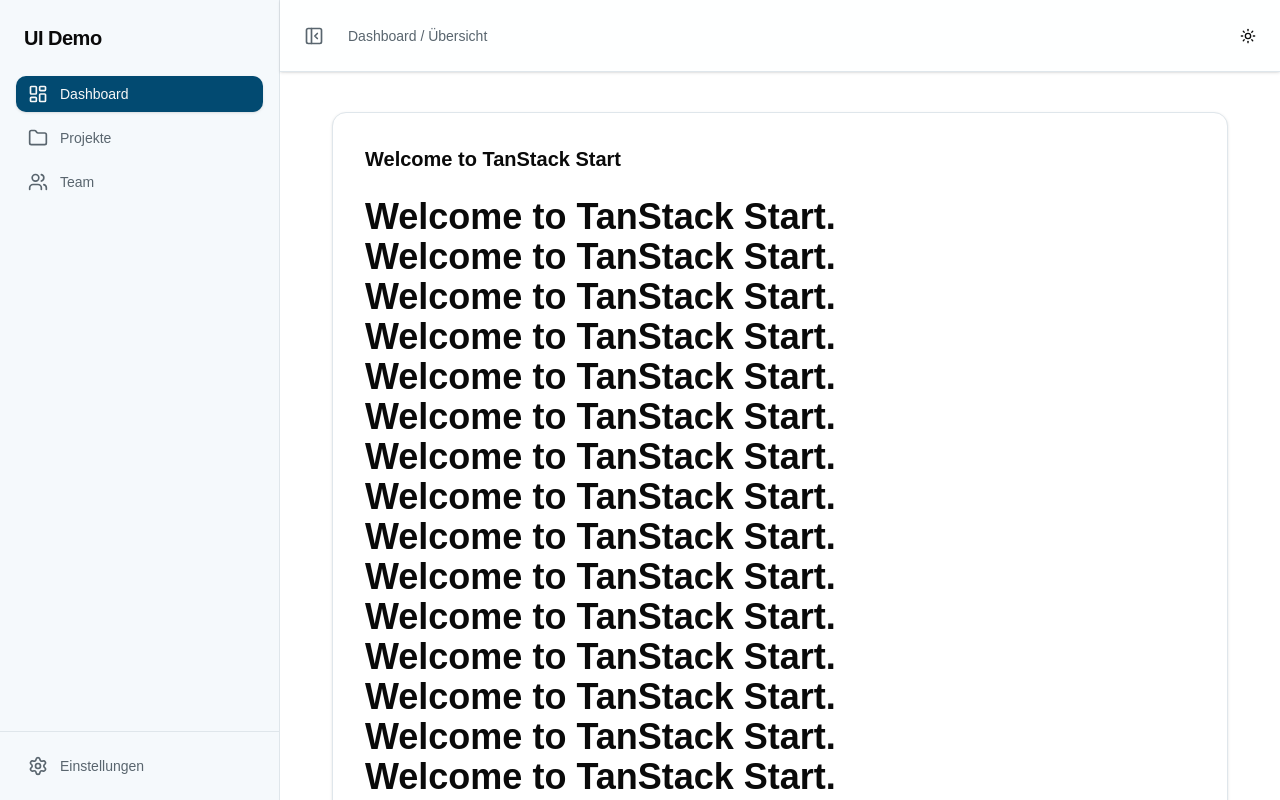
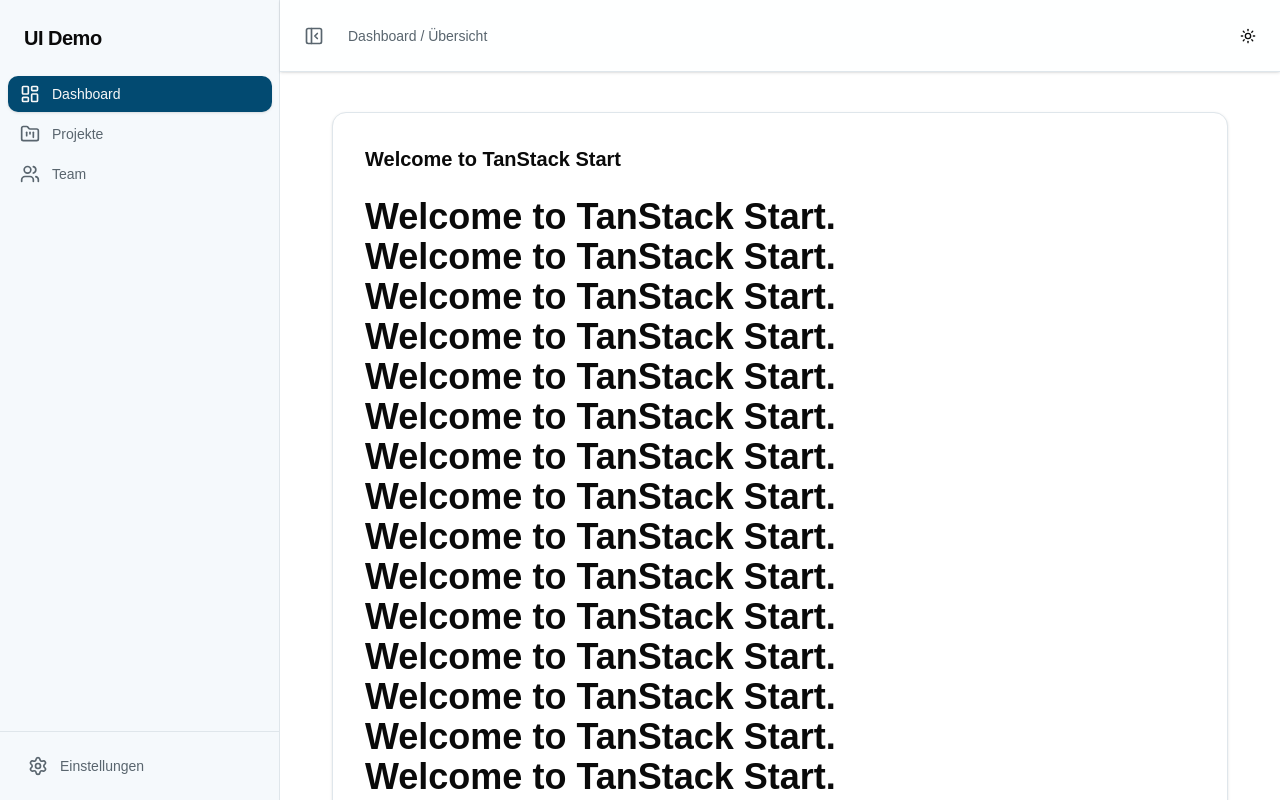
Before and after one commit to stefan8893/ui-demo, a React (Vite) app: page / in a window 1280 px wide. Shown: the top 800 px of the page. Built offline with nearby package versions, Linux system fonts and the light colour scheme.

Commit message:
sidebar improved

```diff
--- a/src/components/ui/nav-item.tsx
+++ b/src/components/ui/nav-item.tsx
@@ -1,41 +1,40 @@
+// components/ui/nav-item.tsx
+import { Link } from '@tanstack/react-router'
 import { cn } from '@/lib/utils'
+import { SheetClose } from './sheet'
 
 interface NavItemProps {
   icon: React.ReactNode
   label: string
-  active?: boolean
-  onClick?: () => void
-  className?: string
+  to: string
+  isMobile?: boolean
 }
 
-export function NavItem({
-  icon,
-  label,
-  active,
-  onClick,
-  className,
-}: NavItemProps) {
-  return (
-    <button
-      onClick={onClick}
+export function NavItem({ icon, label, to, isMobile }: NavItemProps) {
+  const content = (
+    <Link
+      to={to}
+      // preload="intent" lädt die Daten der Seite schon, wenn man mit der Maus drüberfährt!
+      preload="intent"
       className={cn(
         'w-full flex items-center gap-3 px-3 py-2 rounded-lg text-sm font-medium transition-all cursor-pointer',
-        active
-          ? 'bg-primary text-primary-foreground shadow-sm'
-          : 'text-muted-foreground hover:text-foreground hover:bg-accent',
-        className,
+        'text-muted-foreground hover:text-foreground hover:bg-accent',
       )}
+      // Die "activeProps" sind das Zaubermittel von TanStack:
+      // Sie werden automatisch angewendet, wenn die Route aktiv ist.
+      activeProps={{
+        className:
+          'bg-primary text-primary-foreground shadow-sm hover:bg-primary/90',
+      }}
     >
-      {/* Wir erzwingen eine feste Größe für Icons, damit alles perfekt fluchtet */}
-      <span
-        className={cn(
-          'size-5 flex items-center justify-center',
-          active ? 'text-primary-foreground' : 'text-muted-foreground',
-        )}
-      >
-        {icon}
-      </span>
+      <span className="size-5 flex items-center justify-center">{icon}</span>
       {label}
-    </button>
+    </Link>
   )
+
+  if (isMobile) {
+    return <SheetClose asChild>{content}</SheetClose>
+  }
+
+  return content
 }
--- a/src/layout/main-layout.tsx
+++ b/src/layout/main-layout.tsx
@@ -14,7 +14,7 @@ export function MainLayout() {
   return (
     <div
       className={cn(
-        'flex flex-col lg:grid min-h-screen bg-background text-foreground transition-all duration-300',
+        'flex flex-col lg:grid min-h-screen bg-background text-foreground transition-all duration-300 ease-in-out',
         isSidebarOpen ? 'lg:grid-cols-[280px_1fr]' : 'lg:grid-cols-[0px_1fr]',
       )}
     >
@@ -31,7 +31,7 @@ export function MainLayout() {
           </SheetTrigger>
           <SheetContent side="left" className="p-0 w-70 flex flex-col h-full">
             <div className="flex-1 overflow-y-auto py-4">
-              <SidebarContent />
+              <SidebarContent isMobile={true} />
             </div>
           </SheetContent>
         </Sheet>
@@ -42,11 +42,11 @@ export function MainLayout() {
       {/* DESKTOP SIDEBAR */}
       <aside
         className={cn(
-          'hidden lg:block border-r border-border bg-sidebar',
+          'hidden lg:block border-r border-border bg-sidebar overflow-hidden transition-all duration-300 ease-in-out',
           isSidebarOpen ? 'w-70' : 'w-0 opacity-0 border-none',
         )}
       >
-        <div className="sticky top-0 h-screen overflow-y-auto">
+        <div className="sticky top-0 h-screen w-70 overflow-y-auto">
           <SidebarContent />
         </div>
       </aside>
--- a/src/layout/sidebar-content.tsx
+++ b/src/layout/sidebar-content.tsx
@@ -1,8 +1,8 @@
 // components/SidebarContent.tsx
 import { NavItem } from '@/components/ui/nav-item'
-import { LayoutDashboard, Folder, Users, Settings } from 'lucide-react'
+import { LayoutDashboard, Users, Settings, FolderKanban } from 'lucide-react'
 
-export function SidebarContent() {
+export function SidebarContent({ isMobile }: { isMobile?: boolean }) {
   return (
     <div className="flex flex-col h-full text-foreground/70">
       <div className="p-6">
@@ -11,18 +11,34 @@ export function SidebarContent() {
         </h2>
       </div>
 
-      <nav className="flex-1 px-4 space-y-2">
+      <nav className="flex flex-col gap-1 px-2">
         <NavItem
+          to="/"
+          label="Dashboard"
           icon={<LayoutDashboard size={20} />}
-          label="Dashboard"
-          active
+          isMobile={isMobile}
         />
-        <NavItem icon={<Folder size={20} />} label="Projekte" />
-        <NavItem icon={<Users size={20} />} label="Team" />
+        <NavItem
+          to="/projects"
+          label="Projekte"
+          icon={<FolderKanban size={20} />}
+          isMobile={isMobile}
+        />
+        <NavItem
+          to="/team"
+          label="Team"
+          icon={<Users size={20} />}
+          isMobile={isMobile}
+        />
       </nav>
 
-      <div className="p-4 border-t border-border">
-        <NavItem icon={<Settings size={20} />} label="Einstellungen" />
+      <div className="p-4 border-t border-border mt-auto">
+        <NavItem
+          to="/settings"
+          label="Einstellungen"
+          icon={<Settings size={20} />}
+          isMobile={isMobile}
+        />
       </div>
     </div>
   )
```
